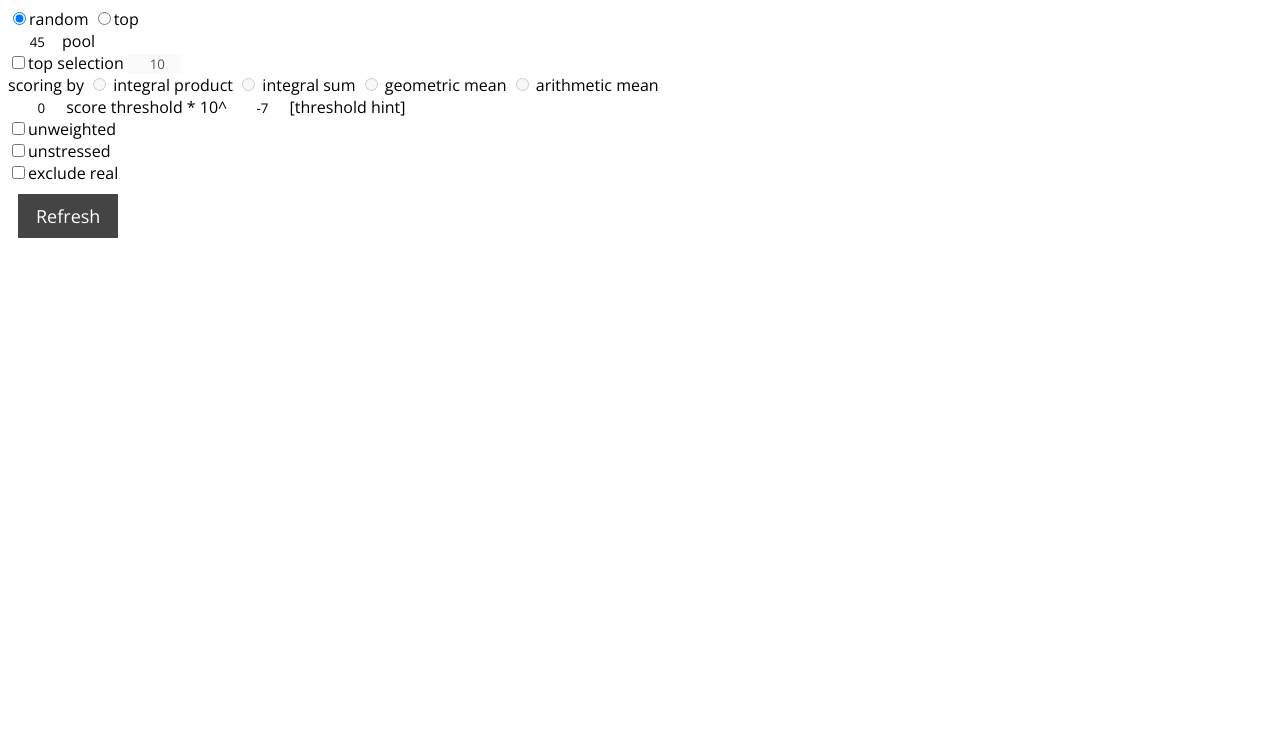
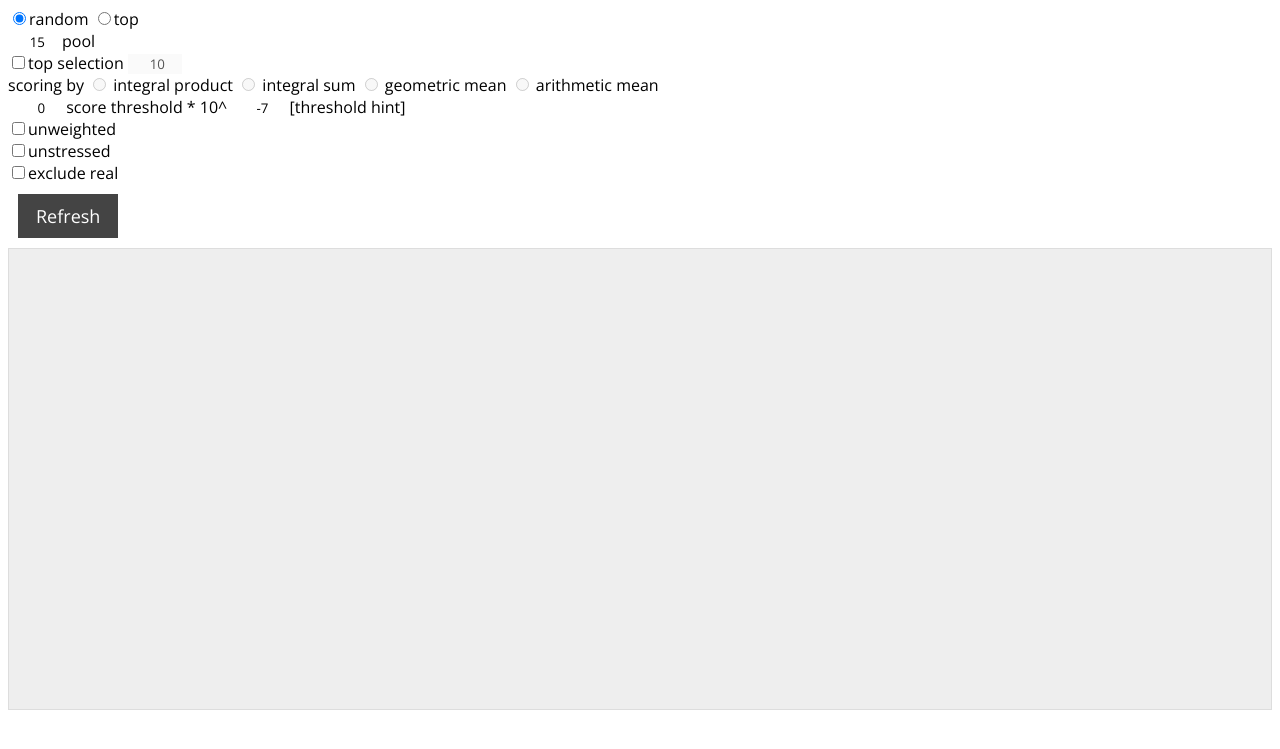
Before and after one commit to Uncannly/uncannly, a Flask app: page / in a window 1280 px wide. Shown: the top 749 px of the page. Run offline with Flask 2, Linux system fonts and the light colour scheme.

Commit message:
fix issue with y/j ipa; add nice area for words w scroll and bg color []

```diff
--- a/app/static/styles.css
+++ b/app/static/styles.css
@@ -62,3 +62,11 @@ body {
 .word:active img {
 	fill: #333333;
 }
+
+#random, #top {
+	background-color: #eeeeee;
+  padding: 30px;
+  border: 1px solid #dddddd;
+  height: 400px;
+  overflow-y: auto;
+}
--- a/lib/ipa.py
+++ b/lib/ipa.py
@@ -49,7 +49,7 @@ IPA = {
     'UW': 'uː', 'UW1': 'uː',  'UW2': 'uː', 'UW0': 'u',
     'V':  'v',
     'W':  'w',
-    'Y':  'y',
+    'Y':  'j',
     'Z':  'z',
     'ZH': 'ʒ'
 }
--- a/lib/options.py
+++ b/lib/options.py
@@ -12,11 +12,6 @@ SCORING_METHODS = {
 
 # these are all ~10000, which is more than the 1000 of each
 # which we are actually capable of fitting in our free plan cloud database
-
-
-# unstressed, unweighted, method_mean, method_addition
-
-
 DEFAULT_LIMITS = {
     'stressed': {
         'weighted': {
@@ -48,5 +43,5 @@ DEFAULT_LIMITS = {
     }
 }
 
-POOL_DEFAULT = 45
+POOL_DEFAULT = 15
 POOL_MAX = 1000
```
